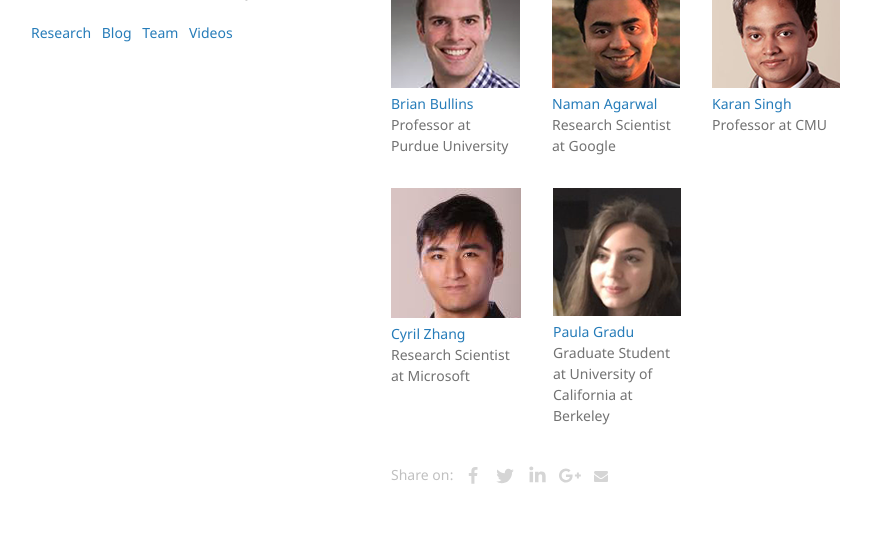
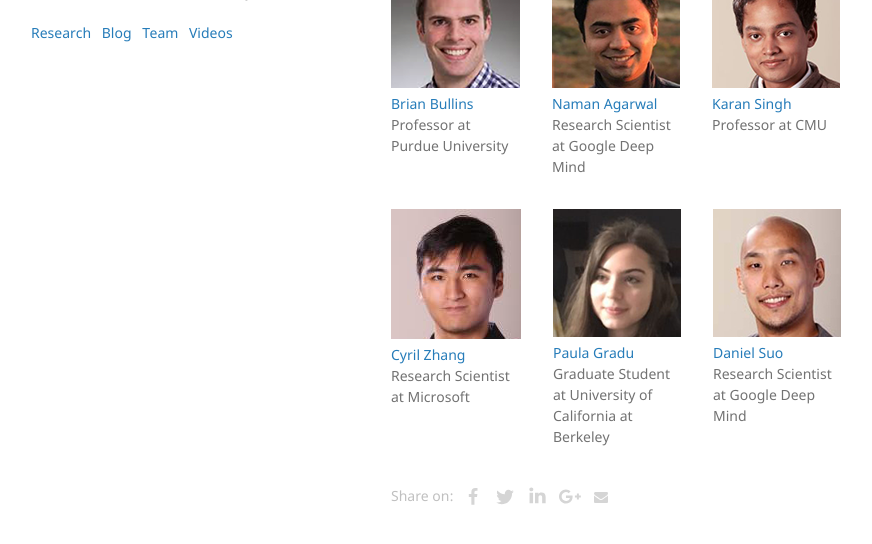
Before and after one commit to MinRegret/minregret.github.io, a Jekyll site: the page built from people/index.md, in a window 1280 px wide and 900 px high, scrolled down 688 px, cut to the strip 335-879 px from the top of the window. Shown: the whole strip, without its empty margins (179-1051 px from the left). Built offline with Jekyll 4.4.1, drawn with Linux system fonts in a browser that asks for light colours.

Commit message:
Update people.yml

```diff
--- a/_data/people.yml
+++ b/_data/people.yml
@@ -48,7 +48,7 @@ brian:
   status: former
 naman:
   name: Naman Agarwal
-  title: Research Scientist at Google
+  title: Research Scientist at Google Deep Mind
   website: https://naman33k.github.io/
   status: former
 karan:
@@ -66,3 +66,8 @@ paula:
   title: Graduate Student at University of California at Berkeley
   website: https://paula-gradu.github.io/
   status: former
+daniel:
+  name: Daniel Suo
+  title: Research Scientist at Google Deep Mind
+  website: https://www.danielsuo.com/
+  status: former
```
